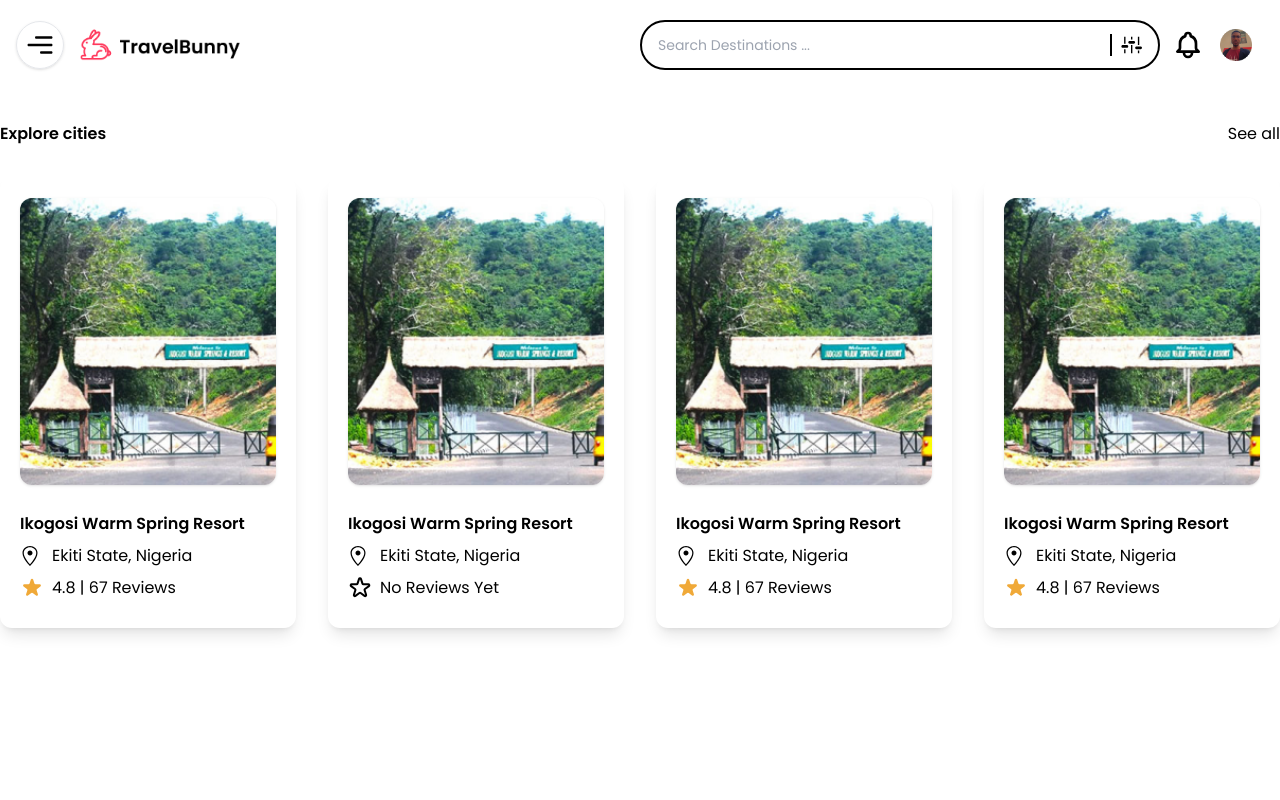
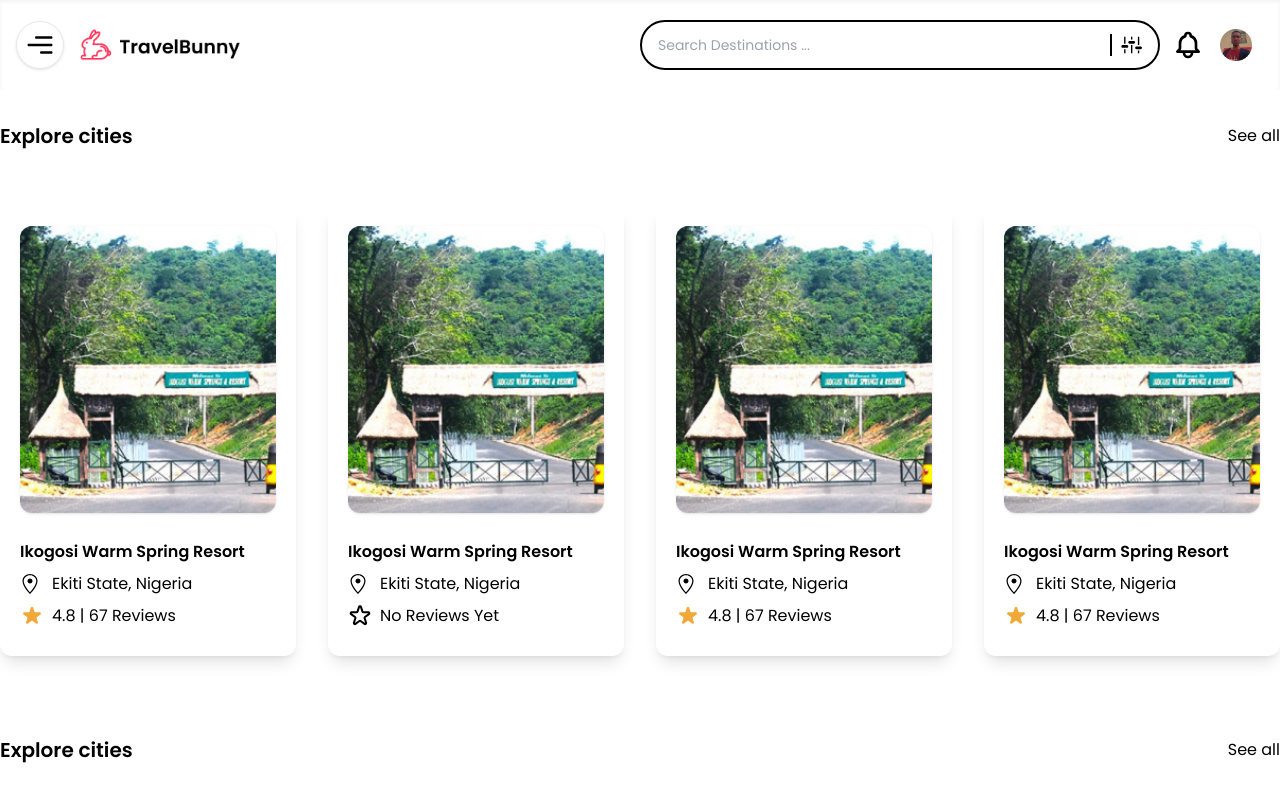
Before and after one commit to Mopharr/TravelBunny, a Next.js app: page / in a window 1280 px wide. Shown: the top 800 px of the page. Built offline with nearby package versions, Linux system fonts and the light colour scheme.

Commit message:
cities section and UI fixes

```diff
--- a/components/blocks/NavBar/index.tsx
+++ b/components/blocks/NavBar/index.tsx
@@ -8,7 +8,7 @@ import Avatar from '../../../assets/images/avatar.png';
 type Props = {};
 
 const NavBar = (props: Props) => (
-  <nav className='py-5 px-5 lg:px-4'>
+  <nav className='py-5 px-5 lg:px-4 sticky top-0 z-50 bg-white shadow-inner'>
     <div className='container mx-auto flex items-center justify-between'>
       <div className='flex items-center justify-center w-fit space-x-4'>
         <div className='hrounded-full border p-2 shadow rounded-full cursor-pointer'>
--- a/pages/index.tsx
+++ b/pages/index.tsx
@@ -51,7 +51,34 @@ const Home = () => {
         <main className='main container mx-auto my-4'>
           <div className='cities my-8 px-6 lg:px-0'>
             <div className='heading flex items-center justify-between'>
-              <h1 className='font-semibold'>Explore cities</h1>
+              <h1 className='font-semibold text-xl'>Explore cities</h1>
+              <Link href='/all-cities'>See all</Link>
+            </div>
+            <div className='grid grid-cols-1 md:grid-cols-2 lg:grid-cols-4 gap-8 my-14'>
+              {cities.map(
+                ({
+                  id,
+                  img,
+                  resortName,
+                  resortLocation,
+                  resortRating,
+                  hasRating,
+                }: any) => (
+                  <Card
+                    key={id}
+                    img={img}
+                    resortName={resortName}
+                    resortLocation={resortLocation}
+                    resortRating={resortRating}
+                    hasRating={hasRating}
+                  />
+                )
+              )}
+            </div>
+          </div>
+          <div className='cities my-20 px-6 lg:px-0'>
+            <div className='heading flex items-center justify-between'>
+              <h1 className='font-semibold text-xl'>Explore cities</h1>
               <Link href='/all-cities'>See all</Link>
             </div>
             <div className='grid grid-cols-1 md:grid-cols-2 lg:grid-cols-4 gap-8 my-8'>
```
